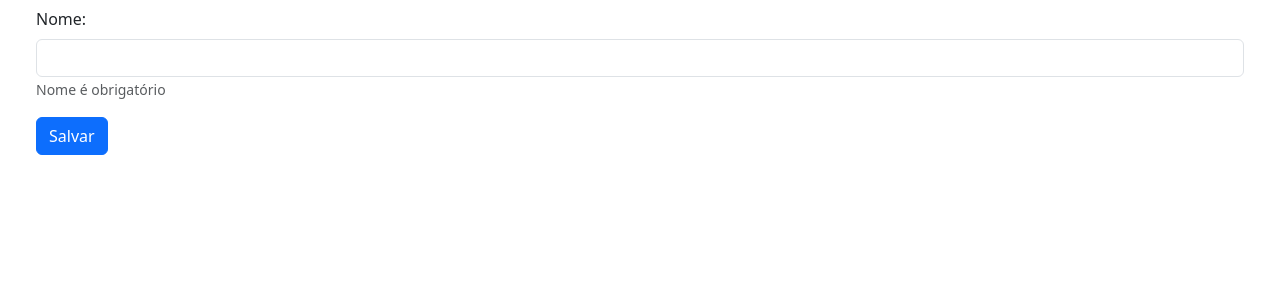
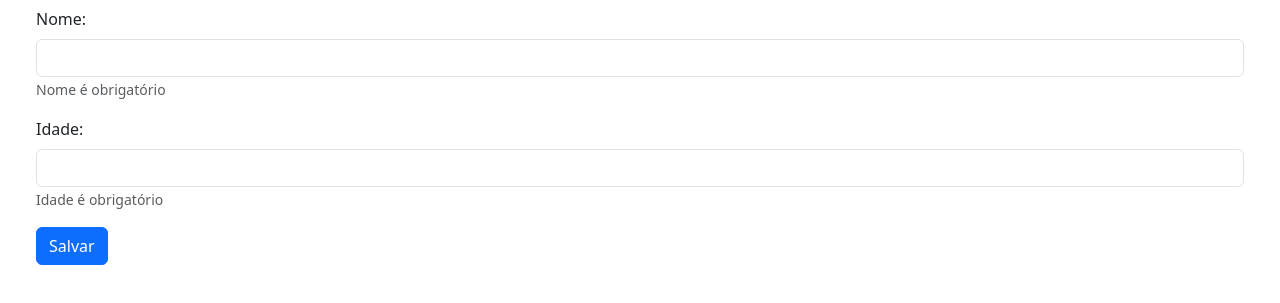
Before and after one commit to renatosousadev/sistema-de-cadastro, a plain HTML site: page index.html in a window 1280 px wide. Shown: the part 73-376 px from the top of the page. Drawn offline with Linux system fonts and the light colour scheme.

Commit message:
Estrutura do formulário com o campo nome e idade

```diff
--- a/index.html
+++ b/index.html
@@ -24,6 +24,11 @@
                       <input type="text" class="form-control" name="name" id="name" aria-describedby="helpName" placeholder="">
                       <small name="helpName" class="form-text text-muted">Nome é obrigatório</small>
                     </div>
+                    <div class="mb-3">
+                        <label for="name" class="form-label">Idade:</label>
+                        <input type="number" class="form-control" name="name" id="name" aria-describedby="helpName" placeholder="">
+                        <small name="helpName" class="form-text text-muted">Idade é obrigatório</small>
+                      </div>
                     <input class="btn btn-primary" type="button" value="Salvar">
                 </form>
             </div>
```
